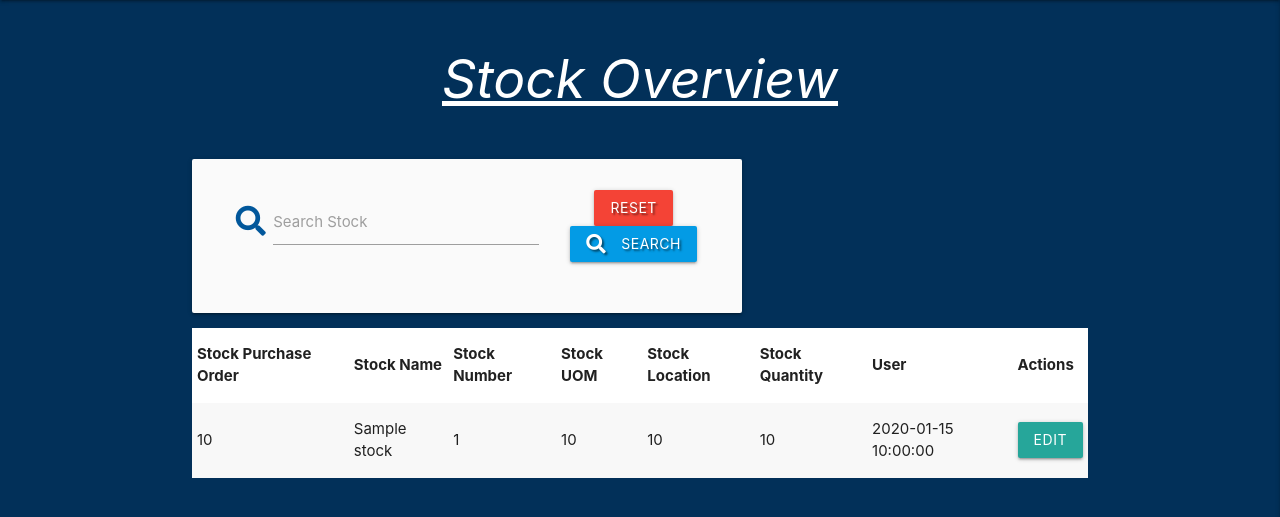
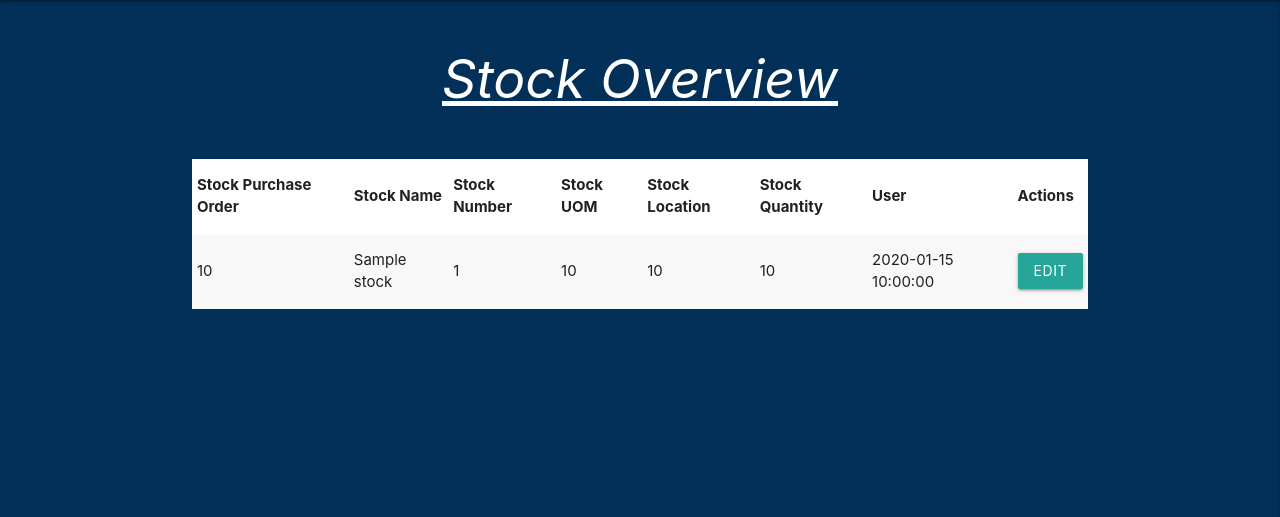
Before and after one commit to Nick8735/Safe_Stock, a Flask app: page /stock-overview in a window 1280 px wide. Shown: the part 64-581 px from the top of the page. Run offline with Flask 3, Linux system fonts and the light colour scheme; a database or web service that is not in the repository returns one stand-in record (values such as "Sample title"); some libraries are stand-ins or nearby versions.

Commit message:
removed search to allow edit - conflicting code

```diff
--- a/app.py
+++ b/app.py
@@ -89,7 +89,7 @@ def stock_overview():
 @app.route("/stock_check/<stock_id>/edit", methods=["GET"])
 def stock_check_edit_page(stock_id):
     stock = mongo.db.stock.find_one({"_id": ObjectId(stock_id)})
-    return render_template("stock_edit.html", stock=stock)
+    return render_template("stock_check_edit.html", stock=stock)
 
 @app.route("/receipt", methods=["GET"])
 def receipt():
@@ -169,7 +169,7 @@ def stock_check():
 @app.route("/stock_check/<stock_id>", methods=["GET"])
 def stock_check_detail(stock_id):
     stock = mongo.db.stock.find_one({"_id": ObjectId(stock_id)})
-    return render_template("stock_check_detail.html", stock=stock)
+    return render_template("stock_check_edit.html", stock=stock)
 
 @app.route("/stock_check/<stock_id>/edit", methods=["POST"])
 def stock_check_edit(stock_id):
--- a/templates/stock-list.html
+++ b/templates/stock-list.html
@@ -3,67 +3,8 @@
 
   <h2 class="title_2">Stock Overview</h2>
 
-  <div class="row card-panel grey lighten-5">
-    <form action="{{ url_for('search') }}" method="post" class="col s12">
-      <div class="row valign-wrapper center-align">
-        <div class="input-field col s12 m8">
-          <i class="fas fa-search prefix light-blue-text text-darken-4"></i>
-          <input type="text" name="query" id="query" minlength="3" class="validate" required>
-          <label for="query">Search Stock</label>
-        </div>
-        <div class="col s12 m4">
-          <a href="{{ url_for('get_stock') }}" class="red btn text-shadow">Reset</a>
-          <button type="submit" class="light-blue darken-1 btn text-shadow">
-            <i class="fas fa-search left"></i> Search
-          </button>
-        </div>
-      </div>
-    </form>
-  </div>
-
-  {% if search_results %}
-    <h3>Search Results</h3>
   <table class="striped">
     <thead>
-        <!-- Table header columns -->
-        <tr>
-          <th>Stock Purchase Order</th>
-          <th>Stock Name</th>
-          <th>Stock Number</th>
-          <th>Stock UOM</th>
-          <th>Stock Location</th>
-          <th>Stock Quantity</th>
-          <th>User</th>
-          <th>Actions</th>
-        </tr>
-      </thead>
-      <tbody>
-        {% for stock in search_results %}
-          <tr>
-            <!-- Display stock information -->
-            <td>{{ stock.stock_purchase_order }}</td>
-            <!-- Other table cells -->
-            <td>{{ stock.stock_name }}</td>
-            <td>{{ stock.stock_number }}</td>
-            <td>{{ stock.stock_uom }}</td>
-            <td>{{ stock.stock_location }}</td>
-            <td>{{ stock.stock_qty }}</td>
-            <td>{{ stock.created_by }}</td>
-            <td>
-              <a class="waves-effect waves-light btn modal-trigger" href="#editModal{{ stock['_id'] }}">Edit</a>
-
-              <div id="editModal{{ stock['_id'] }}" class="modal">
-                <!-- Modal content and form -->
-              </div>
-            </td>
-          </tr>
-        {% endfor %}
-      </tbody>
-    </table>
-  {% else %}
-    <table class="striped">
-      <thead>
-        <!-- Table header columns -->
       <tr>
         <th>Stock Purchase Order</th>
         <th>Stock Name</th>
```
Also changed, not shown: other parts of templates/stock-list.html (+35 -4 lines). Lines whose indentation alone changed are shown as unchanged.
